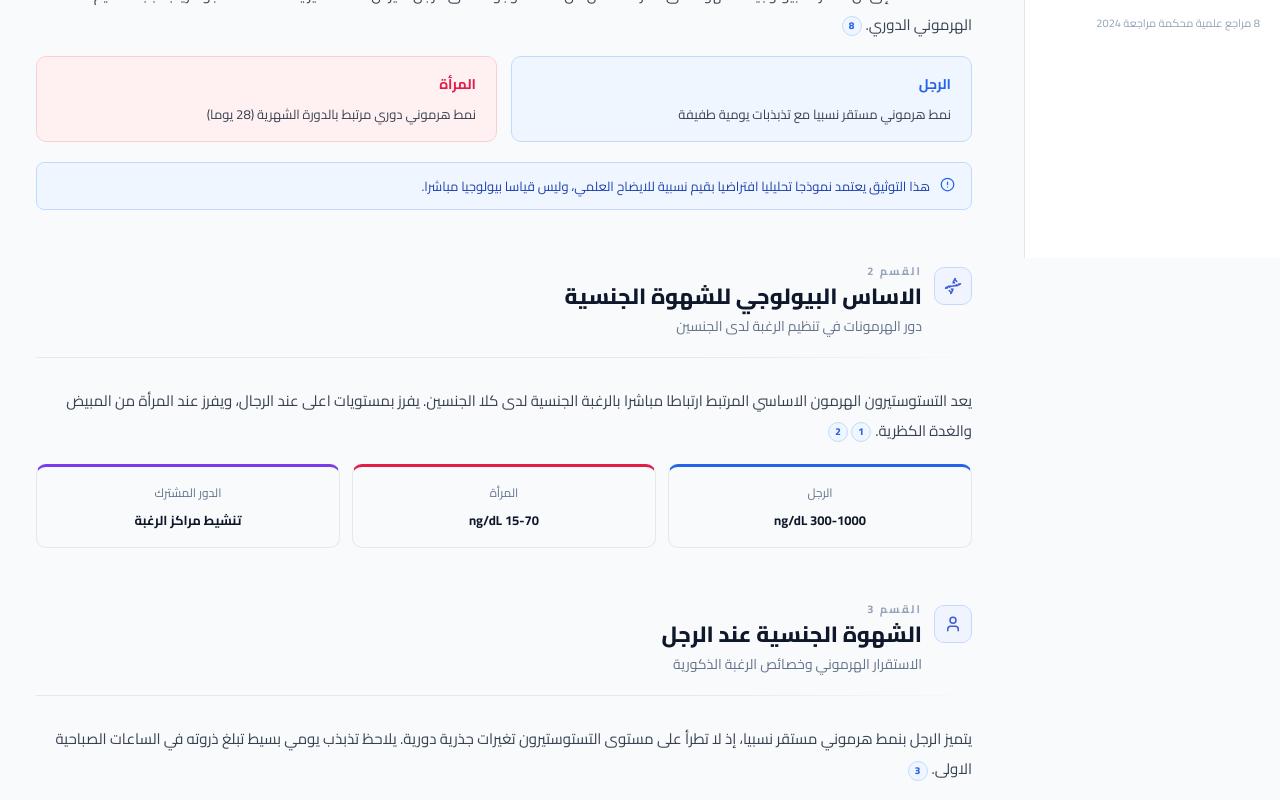
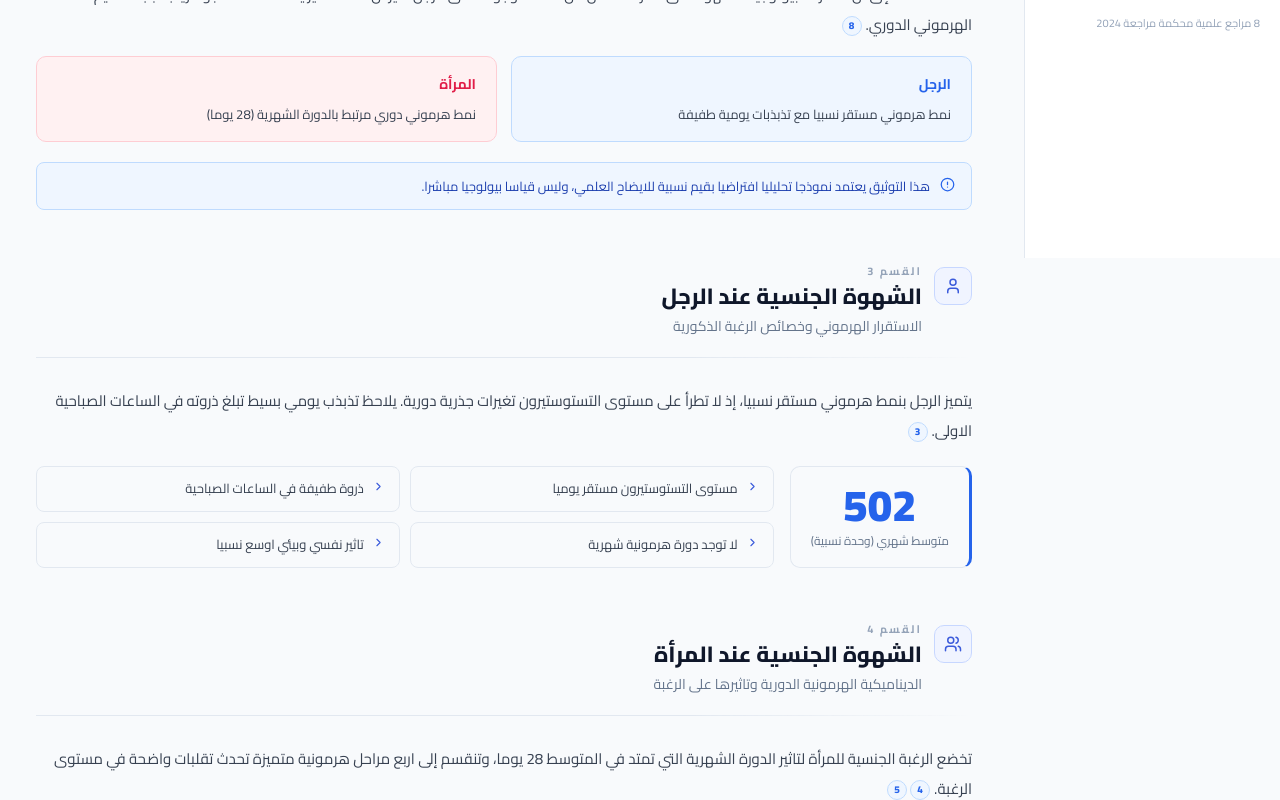
Before and after one commit to pahae-tests/shahwa, a Next.js app: page / in a window 1280 px wide. Shown: the part 543-1343 px from the top of the page. Built offline with nearby package versions, Linux system fonts and the light colour scheme.

Commit message:
Update index.jsx

```diff
--- a/src/pages/index.jsx
+++ b/src/pages/index.jsx
@@ -302,7 +302,7 @@ export default function ArticlePage() {
           <div style={{ height: 52 }} />
 
           {/* 2. Biology */}
-          <section>
+          {/* <section>
             <SectionHeading id="biology" number="2" title="الاساس البيولوجي للشهوة الجنسية" subtitle="دور الهرمونات في تنظيم الرغبة لدى الجنسين" icon={Dna} />
             <p style={{ color: "#374151", fontSize: 15, lineHeight: 2, marginBottom: 18 }}>
               يعد التستوستيرون الهرمون الاساسي المرتبط ارتباطا مباشرا بالرغبة الجنسية لدى كلا الجنسين. يفرز بمستويات اعلى عند الرجال، ويفرز عند المرأة من المبيض والغدة الكظرية.
@@ -322,7 +322,7 @@ export default function ArticlePage() {
             </div>
           </section>
 
-          <div style={{ height: 52 }} />
+          <div style={{ height: 52 }} /> */}
 
           {/* 3. Man */}
           <section>
```
